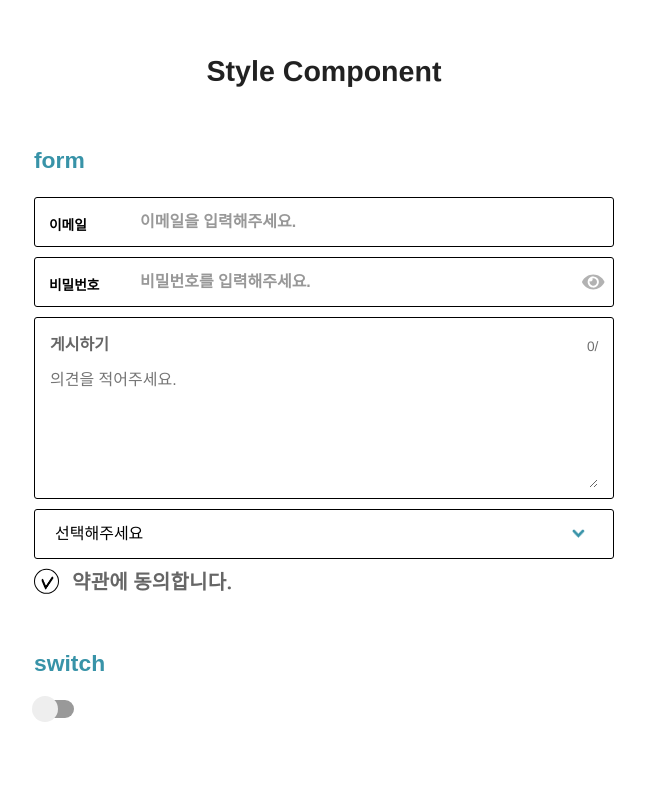
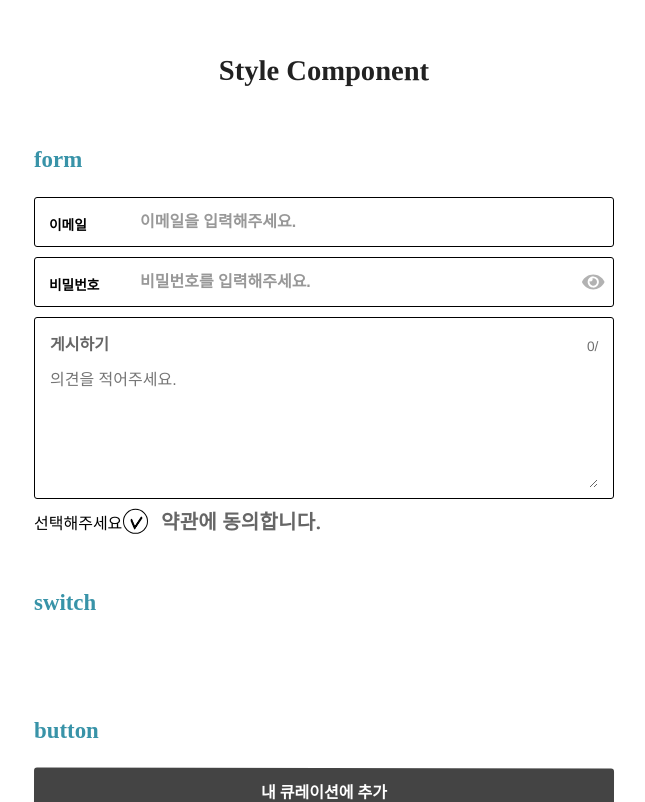
Before and after one commit to Liiv-MetaBang/metabang-frontend, a Vue app: page /components in a window 1280 px wide. Shown: the top 802 px of the page, without its empty margins (316-961 px from the left). Built offline with nearby package versions, Linux system fonts and the light colour scheme; a web font is replaced by a local one.

Commit message:
FE | feature-r003 | search페이지

```diff
--- a/src/assets/css/components.scss
+++ b/src/assets/css/components.scss
@@ -1,5 +1,12 @@
 @charset "utf-8";
 @import './common';
+
+@font-face {
+    font-family: 'NEXON Lv1 Gothic OTF';
+    src: url('https://cdn.jsdelivr.net/gh/projectnoonnu/noonfonts_20-04@2.1/NEXON Lv1 Gothic OTF.woff') format('woff');
+    font-weight: normal;
+    font-style: normal;
+}
 
 .components-page {
 	padding-top: 50px;
@@ -8,6 +15,7 @@
 		text-align: center;
 		font-weight: $f600;
 		transform: rotate(.1deg);
+		font-family: 'NEXON Lv1 Gothic OTF';
 	}
 	h2 {
 		@include wrap;
@@ -15,6 +23,7 @@
 		margin-top: 50px;
 		margin-bottom: 20px;
 		color: $ssafy;
+		font-family: 'NEXON Lv1 Gothic OTF';
 	}
 
 	// input
@@ -142,7 +151,7 @@
 			color: #000;
 			border: 1px solid #000;
 		}
-	}
+		font-family: 'NEXON Lv1 Gothic OTF';
 
 	.btn-small {
 		width: 70px;
@@ -161,6 +170,7 @@
 			color: #000;
 			border: 1px solid #000;
 		}
+		font-family: 'NEXON Lv1 Gothic OTF';
 	}
 
 	.btns-half {
@@ -421,4 +431,4 @@
 			padding: 1px 0;
 		}
 	}
-}
+	}}
--- a/src/components/main/MaemulList.vue
+++ b/src/components/main/MaemulList.vue
@@ -1,9 +1,9 @@
 <template>
-    <swiper-slide class='maemul-list swiper-slide'>
+    <swiper-slide class='maemul-list swiper-slide' >
         <div class='chage-btn' @click='changeSize'>
             <i class="fas fa-chevron-up arrow"></i>
         </div>
-        <div class='maemul-content'>
+        <div class='maemul-content' style="background:yellow">
             <v-dialog
                 v-model="dialog"
                 width="500"
@@ -26,16 +26,21 @@
                 </v-dialog>
 
             <div class='maemul-title'>
-                <h3>{{ maemul.house_name }}</h3>
-                <div>전세 {{ maemul.price }}</div>
-                <div>준공년도({{ maemul.build_date }})</div>
-                <div>면적 {{ maemul.area }}㎡</div>
+                <h3 id="font">{{ maemul.house_name }}</h3>
+                <div id="font">전세 : {{ maemul.price/1000000 }}백만원</div>
+                <div id="font">면적 : {{ maemul.area }}㎡</div>
             </div>
             <div class="maemul-detail">
-                {{ maemul }}
+                <h2 id="font" style="color:black;text-align:center">{{ maemul.house_name }}</h2>
+                <div id="font" style="text-align:center">전세 : {{ maemul.price/1000000 }}원 (단위: 백만원)</div>
+                <div id="font" style="text-align:center">준공년도 : {{ maemul.build_date }}년</div>
+                <div id="font" style="text-align:center">면적 : {{ maemul.area }}㎡</div>
+                <div id="font" style="text-align:center">위치 : {{ maemul.address }}</div>
+
             </div>
         </div>
     </swiper-slide>
+
 </template>
 
 <script>
@@ -64,6 +69,7 @@
                 "https://dkne.s3.ap-northeast-2.amazonaws.com/detail/d2.PNG",
                 "https://dkne.s3.ap-northeast-2.amazonaws.com/detail/d3.PNG",
             ],
+
         }
     },
     methods: {
@@ -107,6 +113,16 @@
 </script>
 
 <style lang="scss" scoped>
+@font-face {
+    font-family: 'NEXON Lv1 Gothic OTF';
+    src: url('https://cdn.jsdelivr.net/gh/projectnoonnu/noonfonts_20-04@2.1/NEXON Lv1 Gothic OTF.woff') format('woff');
+    font-weight: normal;
+    font-style: normal;
+}
+#font{
+    font-family: 'NEXON Lv1 Gothic OTF' !important;
+    font-weight: 900
+}
 .maemul-list {
     position: relative;
     width: inherit;
@@ -118,6 +134,7 @@
     width: 100%;
     display: flex;
     justify-content: center;
+    background:yellowgreen;
 }
 .arrow {
     font-size: 1.4rem;
@@ -152,12 +169,14 @@
     width: 60%;
     margin: 10px;
     overflow: scroll;
+    font-family: 'NEXON Lv1 Gothic OTF';
 }
 .maemul-detail {
     display: none;
     position: relative;
-    width: 100%;
+    width: 92%;
     margin: 10px;
     overflow: scroll;
 }
+
 </style>
--- a/src/views/realestate/Main.vue
+++ b/src/views/realestate/Main.vue
@@ -110,11 +110,12 @@
         value => !!value || '필수입니다!',
         value => (value && value.length >= 1) || 'Min 1 characters',
         ],
-        // si:"",
-        // gu:"",
+        si:"",
+        gu:"",
         // minprice:'',
         // maxPrice:'',
         }
+
     },
     watch: {
       loader () {
@@ -127,35 +128,36 @@
     methods: {
         setSi(a){
             this.si = a
-            console.log(a)
+            //console.log(a)
         },
         setGu(a){
             this.gu = a
-            console.log(a)
+            //console.log(a)
         },
         setPrice(){
             this.$store.state.filtering.minprice = this.minPrice
             this.$store.state.filtering.maxprice = this.maxPrice
             this.$store.state.filtering.si = this.si
             this.$store.state.filtering.gu = this.gu
-            console.log(this.minPrice)
-            console.log(this.maxPrice)
+
+            //console.log(this.minPrice)
+            //console.log(this.maxPrice)
         }
     },
-    computed: {
-    si() {
-      return this.$store.state.filtering.si
-    },
-    gu() {
-      return this.$store.state.filtering.gu
-    },
-    minprice(){
-       return this.$store.state.filtering.minprice
-    },
-    maxprice(){
-       return this.$store.state.filtering.maxprice
-    }
-  }
+    // computed: {
+    // si() {
+    //   return this.$store.state.filtering.si
+    // },
+    // gu() {
+    //   return this.$store.state.filtering.gu
+    // },
+    // minprice(){
+    //    return this.$store.state.filtering.minprice
+    // },
+    // maxprice(){
+    //    return this.$store.state.filtering.maxprice
+    // }
+    // }
 
 }
 </script>
--- a/src/views/realestate/Search.vue
+++ b/src/views/realestate/Search.vue
@@ -1,9 +1,12 @@
 <template>
-  <div class="wrap components-page">
+  <div class="wrap components-page" style="background:#33691E;">
     <div class="wrapB">
       <router-link to="/">
-        <v-btn class="ma-2" outlined fab color="indigo" @click="fetchList()">
+        <v-btn class="ma-2" outlined color="white" @click="fetchList()">
           필터
+        </v-btn>
+        <v-btn class="ma-2" outlined color="white">
+          AI 동네추천
         </v-btn>
       </router-link>
       <div id="map"></div>
@@ -184,7 +187,7 @@
   },
 };
 </script>
-<style>
+<style scoped>
 .serarch {
   height: 40vh;
 }
@@ -208,4 +211,13 @@
   right: 0;
   transition: all 300ms;
 }
+@font-face {
+    font-family: 'NEXON Lv1 Gothic OTF';
+    src: url('https://cdn.jsdelivr.net/gh/projectnoonnu/noonfonts_20-04@2.1/NEXON Lv1 Gothic OTF.woff') format('woff');
+    font-weight: normal;
+    font-style: normal;
+}
+.components-page{
+  padding-top:0px !important;
+}
 </style>
```
